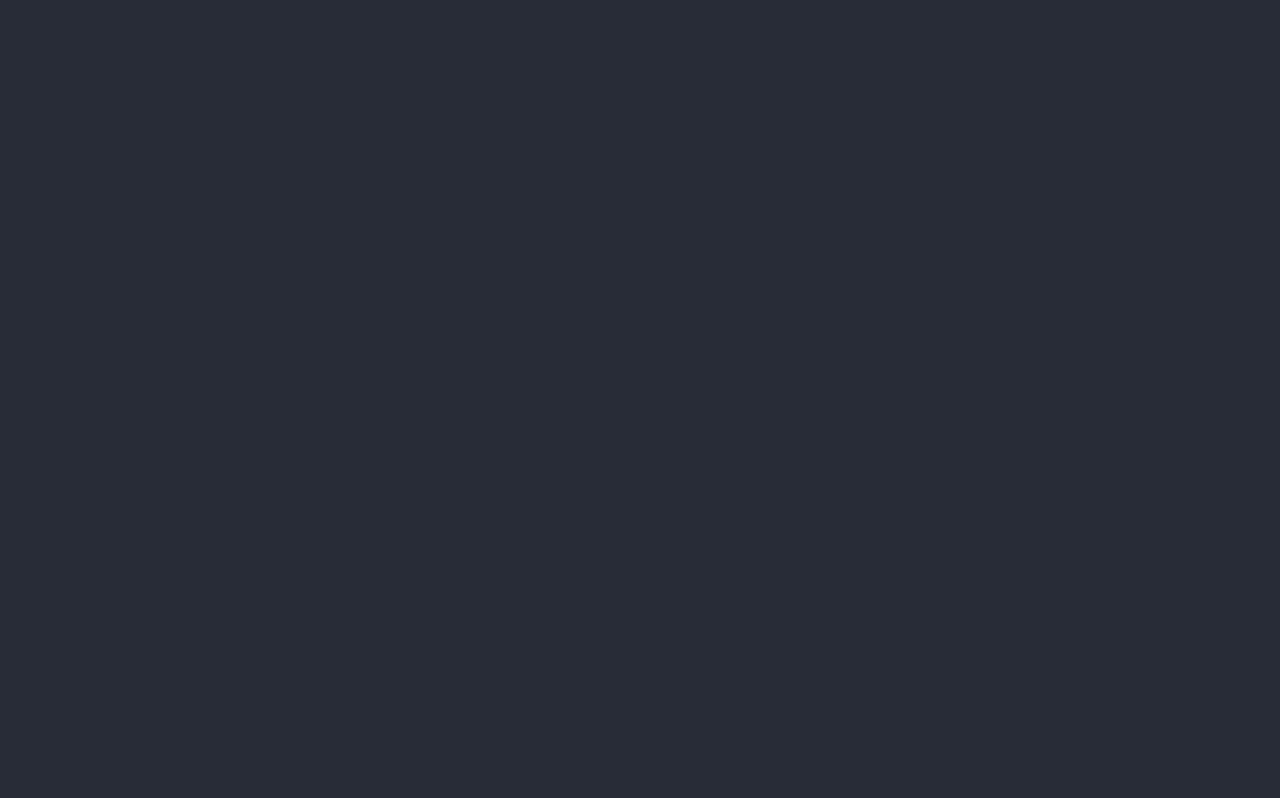
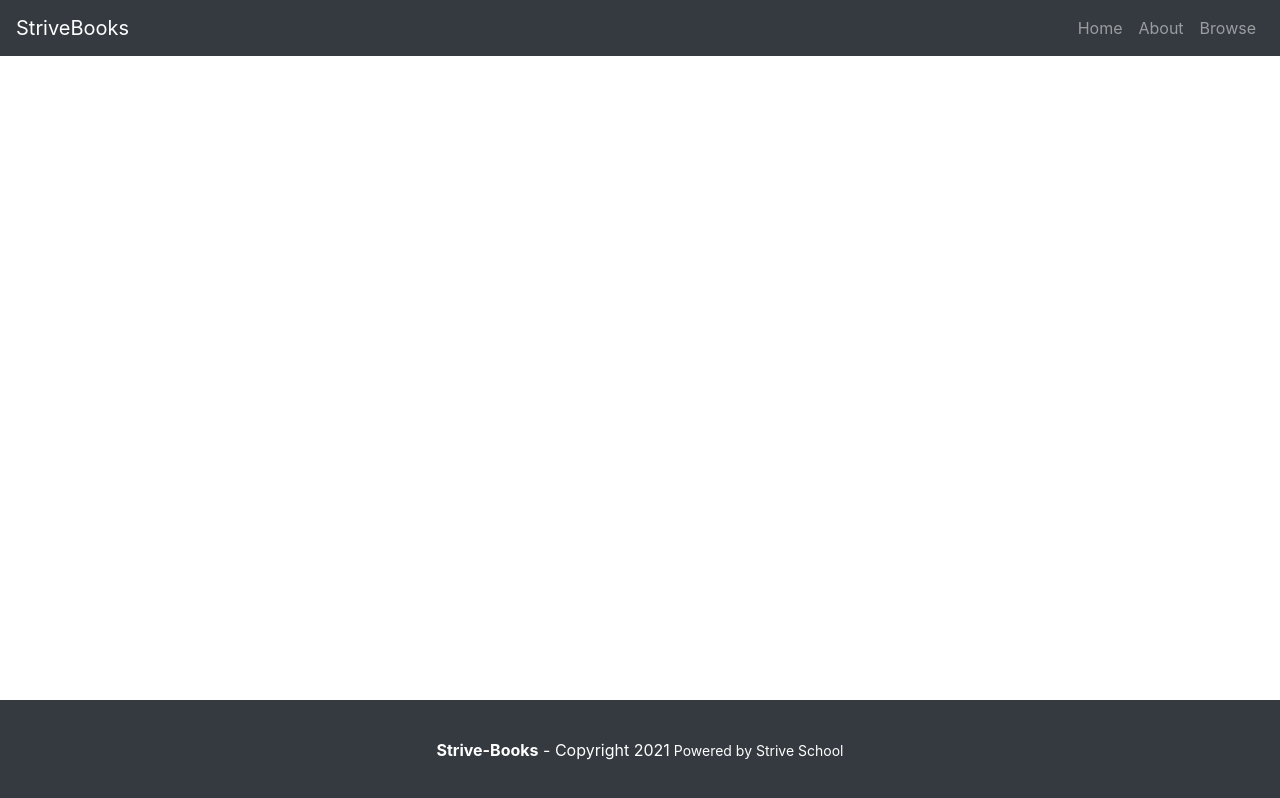
Before and after one commit to yonatanski/M4-StriveBook-Project, a React (Create React App) app in the folder strive-book/: page / in a window 1280 px wide. Built offline with nearby package versions, Linux system fonts and the light colour scheme.

Commit message:
MyNav and Footer done

```diff
--- a/strive-book/src/App.css
+++ b/strive-book/src/App.css
@@ -36,3 +36,13 @@
     transform: rotate(360deg);
   }
 }
+/* external Style  */
+footer {
+  position: fixed;
+  padding: 1.2em;
+  width: 100%;
+  height: 300px;
+  bottom: 0px;
+  z-index: 1;
+  height: 100px;
+}
--- a/strive-book/src/App.js
+++ b/strive-book/src/App.js
@@ -1,9 +1,14 @@
 import "./App.css"
 import "bootstrap/dist/css/bootstrap.min.css"
+import MyNav from "./Components/MyNav"
+import MyFooter from "./Components/MyFooter"
+
 function App() {
   return (
-    <div className="App">
-      <header className="App-header"></header>
+    <div>
+      <MyNav title="StriveBooks" />
+
+      <MyFooter />
     </div>
   )
 }
--- a/strive-book/src/Components/MyFooter.jsx
+++ b/strive-book/src/Components/MyFooter.jsx
@@ -0,0 +1,13 @@
+import React from "react"
+import { footer } from "react-bootstrap"
+
+const MyFooter = () => (
+  <footer className="d-flex bg-dark w-100">
+    <span className="text-white m-auto">
+      <strong>Strive-Books</strong> - Copyright 2021
+      <small> Powered by Strive School</small>
+    </span>
+  </footer>
+)
+
+export default MyFooter
--- a/strive-book/src/Components/MyNav.jsx
+++ b/strive-book/src/Components/MyNav.jsx
@@ -1 +1,15 @@
-cc
+import { Navbar, Nav } from "react-bootstrap"
+
+const MyNav = (props) => {
+  return (
+    <Navbar className="sticky-top" bg="dark" variant="dark">
+      <Navbar.Brand href="#home">{props.title}</Navbar.Brand>
+      <Nav className="ml-auto">
+        <Nav.Link href="#home">Home</Nav.Link>
+        <Nav.Link href="#features">About</Nav.Link>
+        <Nav.Link href="#pricing">Browse</Nav.Link>
+      </Nav>
+    </Navbar>
+  )
+}
+export default MyNav
```
